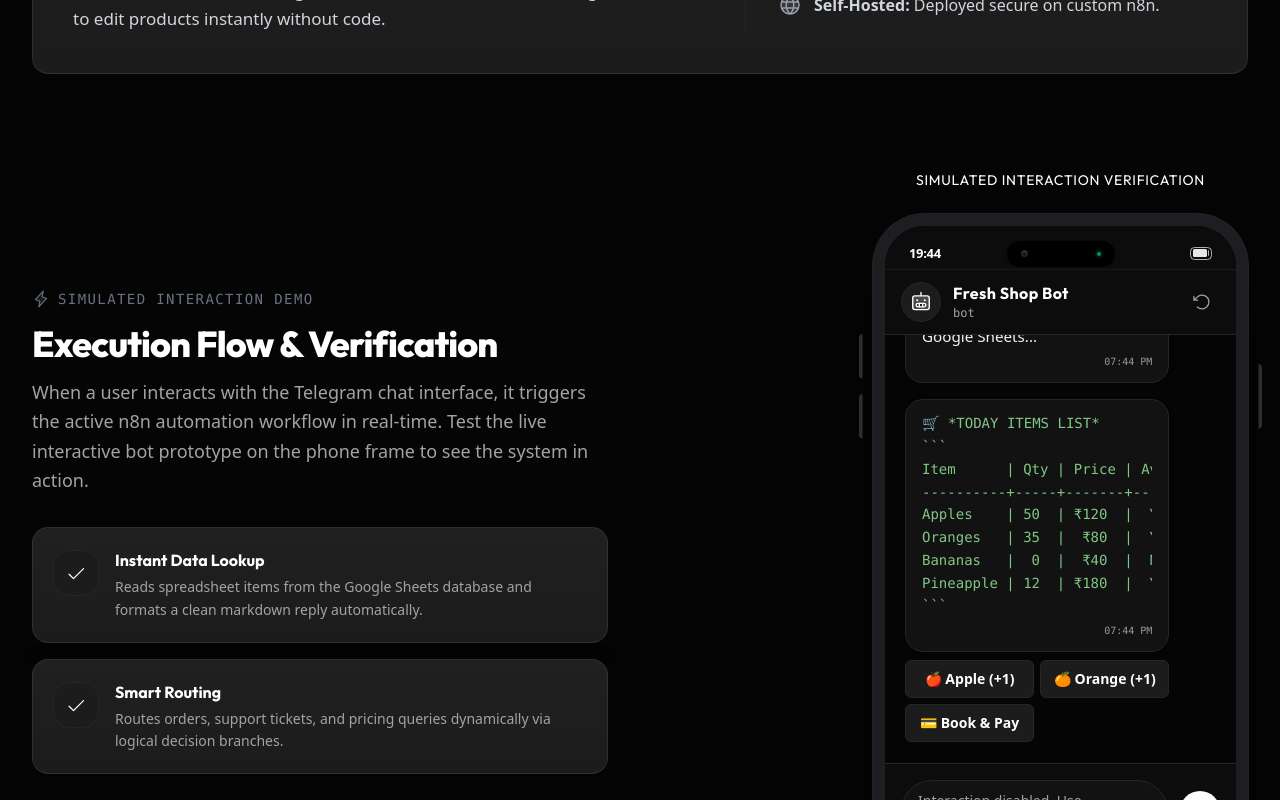
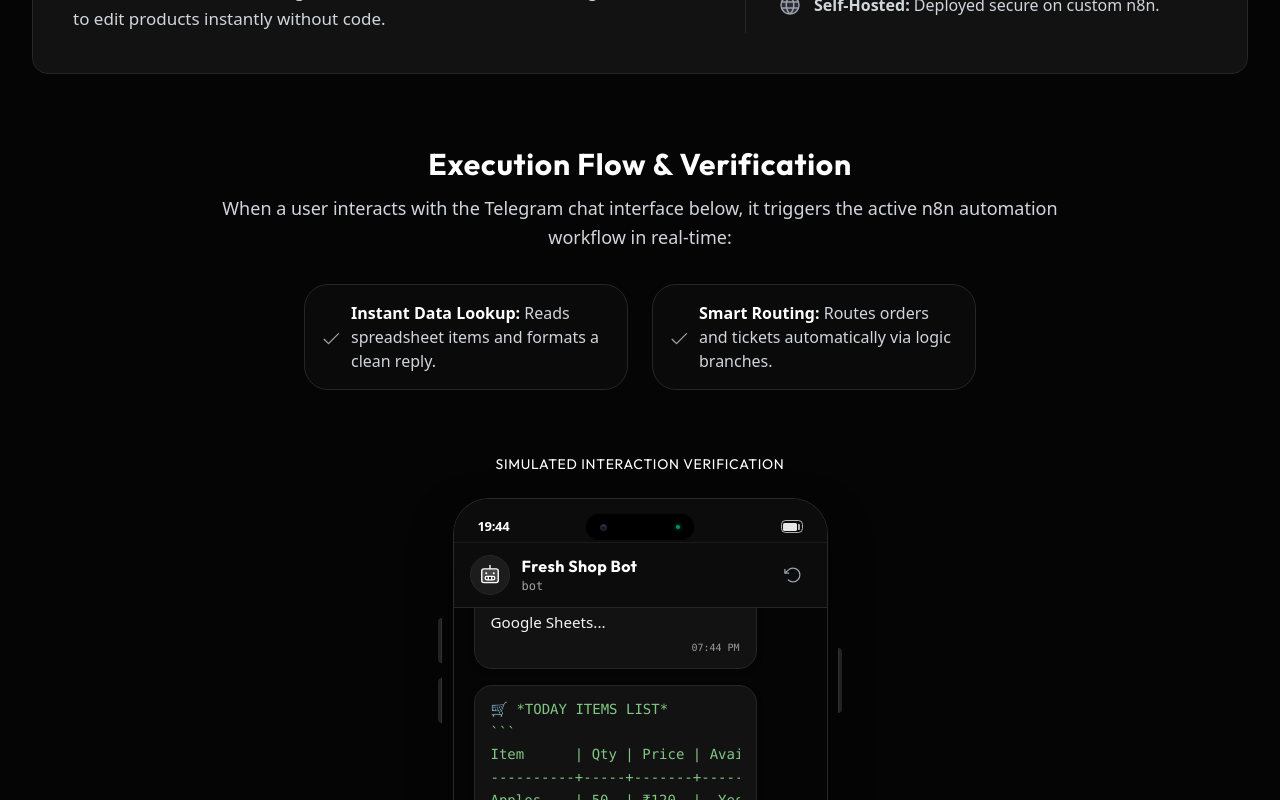
Before and after one commit to plut0n0tf0und/telegram-assistant-automation-portfolio, a Next.js app: page / in a window 1280 px wide. Shown: the part 420-1220 px from the top of the page. Built offline with nearby package versions, Linux system fonts and the light colour scheme.

Commit message:
Fix: Add suppressHydrationWarning to body element to silence extension-induced hydration mismatch console errors

```diff
--- a/src/app/globals.css
+++ b/src/app/globals.css
@@ -137,20 +137,15 @@
 
 /* Interactive Card Styles */
 .component-card {
-  background: linear-gradient(
-    180deg,
-    rgba(255, 255, 255, 0.015) 0%,
-    rgba(255, 255, 255, 0) 100%
-  ), var(--color-surface-container-high);
-  border: 1px solid rgba(255, 255, 255, 0.08);
+  background-color: var(--color-surface-container);
+  border: 1px solid var(--color-outline);
   border-radius: var(--radius-lg);
-  box-shadow: 0 4px 20px rgba(0, 0, 0, 0.4);
   transition: var(--transition-smooth);
 }
 .component-card:hover {
-  background-color: var(--color-surface-container-highest);
-  border-color: rgba(255, 255, 255, 0.16);
-  box-shadow: 0 12px 30px rgba(0, 0, 0, 0.6);
+  background-color: var(--color-surface-container-high);
+  border-color: var(--color-primary);
+  box-shadow: 0 10px 24px rgba(0, 0, 0, 0.6);
 }
 
 /* --- Workflow Canvas Custom Styles --- */
@@ -314,14 +309,13 @@
 
 /* Phone Container Frame */
 .phone-container-frame {
-  width: 290px;
-  height: 580px;
-  background: #0c0c0e;
-  border: 10px solid #1e1e22; /* Realistic physical bezel frame */
-  border-radius: 42px;
-  box-shadow:
-    0 0 0 1px rgba(255, 255, 255, 0.12), /* Inner metal shine ring */
-    0 25px 60px -15px rgba(0, 0, 0, 0.9); /* Deep soft shadow */
+  width: 100%;
+  max-width: 320px;
+  height: 560px;
+  background: var(--color-surface);
+  border: 1px solid rgba(255, 255, 255, 0.12);
+  border-radius: 36px;
+  box-shadow: 0 20px 40px rgba(0, 0, 0, 0.5);
   overflow: hidden;
   position: relative;
   display: flex;
@@ -331,19 +325,15 @@
 
 @media (min-width: 360px) {
   .phone-container-frame {
-    width: 320px;
-    height: 610px;
-    border-width: 11px;
-    border-radius: 46px;
+    max-width: 340px;
+    height: 590px;
   }
 }
 
 @media (min-width: 640px) {
   .phone-container-frame {
-    width: 375px;
-    height: 680px;
-    border-width: 12px;
-    border-radius: 52px;
+    max-width: 375px;
+    height: 670px;
   }
 }
 
--- a/src/app/layout.tsx
+++ b/src/app/layout.tsx
@@ -13,7 +13,7 @@
 }>) {
   return (
     <html lang="en" className="h-full antialiased dark" suppressHydrationWarning>
-      <body className="min-h-full flex flex-col bg-[#050505] text-[#f3f4f6]">
+      <body className="min-h-full flex flex-col bg-[#050505] text-[#f3f4f6]" suppressHydrationWarning>
         {children}
       </body>
     </html>
--- a/src/app/page.tsx
+++ b/src/app/page.tsx
@@ -77,53 +77,37 @@
         </div>
       </section>
 
-      {/* Interactive Telegram Demo */}
-      <section className="flex flex-col lg:flex-row gap-12 lg:gap-16 items-center justify-between pt-6">
-
-        {/* Left side: Heading, description, and premium left-aligned feature cards */}
-        <div className="space-y-6 text-left flex-1 max-w-2xl lg:max-w-xl">
+      {/* Interactive Telegram Demo (Moved higher) */}
+      <section className="flex flex-col gap-10 pt-6">
+        {/* Full-width block */}
+        <div className="space-y-6 text-center max-w-4xl mx-auto">
           <div className="space-y-3">
-            <div className="flex items-center gap-2 text-sm font-mono text-gray-500 uppercase tracking-widest">
-              <Lightning weight="duotone" className="w-4.5 h-4.5" />
-              <span>Simulated Interaction Demo</span>
-            </div>
-            <h2 className="text-3xl sm:text-4xl font-extrabold tracking-tight text-white leading-tight">
+            <h2 className="text-2xl sm:text-3xl font-bold text-white tracking-wide">
               Execution Flow & Verification
             </h2>
-            <p className="text-base sm:text-lg text-[var(--color-on-surface-variant)] leading-relaxed">
-              When a user interacts with the Telegram chat interface, it triggers the active n8n automation workflow in real-time. Test the live interactive bot prototype on the phone frame to see the system in action.
+            <p className="text-base sm:text-[18px] text-gray-300 leading-relaxed">
+              When a user interacts with the Telegram chat interface below, it triggers the active n8n automation workflow in real-time:
             </p>
           </div>
 
-          <div className="space-y-4 pt-2">
-            <div className="component-card flex gap-4 items-start p-5">
-              <div className="p-3 rounded-lg bg-[var(--color-surface-container-high)] border border-[var(--color-outline)] text-white shrink-0 mt-0.5">
-                <Check className="w-5 h-5" />
-              </div>
-              <div className="space-y-1">
-                <h4 className="text-base font-bold text-white">Instant Data Lookup</h4>
-                <p className="text-sm text-[var(--color-on-surface-variant)] leading-relaxed">
-                  Reads spreadsheet items from the Google Sheets database and formats a clean markdown reply automatically.
-                </p>
-              </div>
+          <div className="flex flex-col sm:flex-row gap-6 justify-center max-w-2xl mx-auto pt-2">
+            <div className="flex items-center gap-2.5 text-left bg-neutral-950 border border-[#262626] rounded-xl p-4 flex-1">
+              <Check className="w-5 h-5 text-neutral-400 shrink-0 mt-0.5" />
+              <span className="text-base text-gray-300">
+                <strong className="text-white">Instant Data Lookup:</strong> Reads spreadsheet items and formats a clean reply.
+              </span>
             </div>
-
-            <div className="component-card flex gap-4 items-start p-5">
-              <div className="p-3 rounded-lg bg-[var(--color-surface-container-high)] border border-[var(--color-outline)] text-white shrink-0 mt-0.5">
-                <Check className="w-5 h-5" />
-              </div>
-              <div className="space-y-1">
-                <h4 className="text-base font-bold text-white">Smart Routing</h4>
-                <p className="text-sm text-[var(--color-on-surface-variant)] leading-relaxed">
-                  Routes orders, support tickets, and pricing queries dynamically via logical decision branches.
-                </p>
-              </div>
+            <div className="flex items-center gap-2.5 text-left bg-neutral-950 border border-[#262626] rounded-xl p-4 flex-1">
+              <Check className="w-5 h-5 text-neutral-400 shrink-0 mt-0.5" />
+              <span className="text-base text-gray-300">
+                <strong className="text-white">Smart Routing:</strong> Routes orders and tickets automatically via logic branches.
+              </span>
             </div>
           </div>
         </div>
 
-        {/* Right side: Smartphone Mockup Frame */}
-        <div className="flex flex-col items-center justify-center shrink-0 w-full lg:w-auto relative py-6">
+        {/* Premium Bezel-less Smartphone Mockup Centered holding TelegramMock */}
+        <div className="flex flex-col items-center justify-center w-full relative py-6">
           <div className="w-full text-center mb-6">
             <h4 className="text-xs sm:text-sm font-mono text-gray-500 uppercase tracking-wider">
               Simulated Interaction Verification
@@ -131,16 +115,16 @@
           </div>
 
           {/* Interactive Phone Container with Buttons */}
-          <div className="relative w-fit mx-auto">
-            {/* Volume Up Button */}
-            <div className="hidden sm:block absolute -left-[14px] top-[120px] w-[4px] h-[45px] bg-[#2d2d34] border-r border-[#1a1a1e] rounded-l-md shadow-lg z-10" />
-            {/* Volume Down Button */}
-            <div className="hidden sm:block absolute -left-[14px] top-[180px] w-[4px] h-[45px] bg-[#2d2d34] border-r border-[#1a1a1e] rounded-l-md shadow-lg z-10" />
-            {/* Action / Power Button */}
-            <div className="hidden sm:block absolute -right-[14px] top-[150px] w-[4px] h-[65px] bg-[#2d2d34] border-l border-[#1a1a1e] rounded-r-md shadow-lg z-10" />
+          <div className="relative mx-auto w-full flex justify-center">
+            {/* Volume Up Button (hidden on mobile to prevent overflow) */}
+            <div className="hidden sm:block absolute left-[calc(50%-202px)] top-[120px] w-[4px] h-[45px] bg-[#222] border-r border-[#333] rounded-l-md shadow-lg z-10" />
+            {/* Volume Down Button (hidden on mobile to prevent overflow) */}
+            <div className="hidden sm:block absolute left-[calc(50%-202px)] top-[180px] w-[4px] h-[45px] bg-[#222] border-r border-[#333] rounded-l-md shadow-lg z-10" />
+            {/* Action / Power Button (hidden on mobile to prevent overflow) */}
+            <div className="hidden sm:block absolute right-[calc(50%-202px)] top-[150px] w-[4px] h-[65px] bg-[#222] border-l border-[#333] rounded-r-md shadow-lg z-10" />
 
             {/* Simple & Premium Smartphone Mockup Chassis */}
-            <div className="phone-container-frame">
+            <div className="phone-container-frame mx-auto">
               {/* Dynamic Island Floating Notch */}
               <div className="absolute top-3.5 left-1/2 -translate-x-1/2 w-[110px] h-[28px] bg-black rounded-full z-45 flex items-center justify-between px-3.5 shadow-inner border border-neutral-950 select-none pointer-events-none">
                 {/* Camera Lens Reflection */}
```
